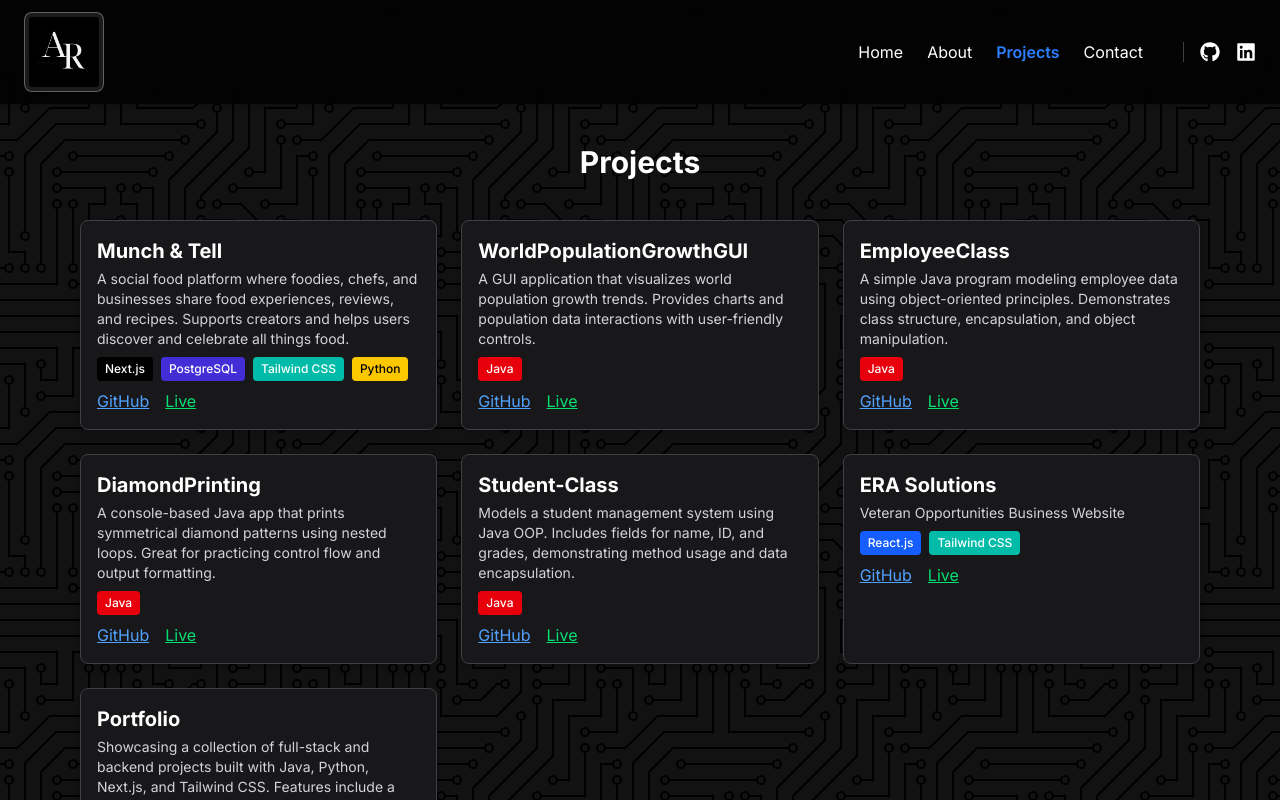
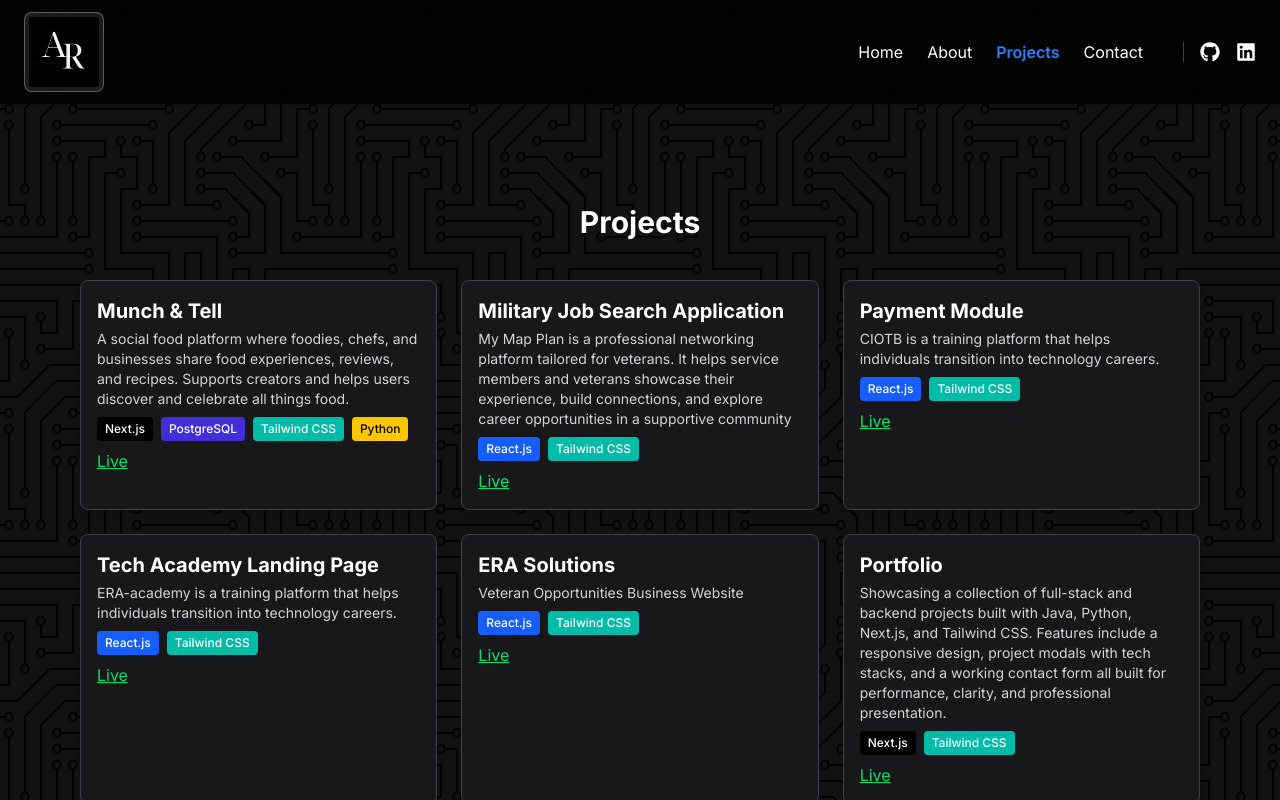
Before and after one commit to Rosado636/portfolio, a Next.js app: page /projects in a window 1280 px wide. Shown: the top 800 px of the page. Built offline with nearby package versions, Linux system fonts and the light colour scheme.

Commit message:
Refactor project modal and data: removed GitHub link, updated ProjectCard, types, and project data

```diff
--- a/src/components/Modal/ProjectModal.tsx
+++ b/src/components/Modal/ProjectModal.tsx
@@ -44,16 +44,15 @@ export default function ProjectModal({ project, onClose }: ProjectModalProps) {
 
         {/* GitHub and Live links */}
         <div className="flex flex-wrap gap-4 mt-4">
-          {project.github && (
+          {/* {project.github && (
             <a
               href={project.github}
               target="_blank"
               rel="noopener noreferrer"
               className="text-blue-500 underline hover:text-blue-400"
             >
-              GitHub
             </a>
-          )}
+          )} */}
           {project.live && project.live !== "Coming soon" && (
             <a
               href={project.live}
--- a/src/components/Project/ProjectCard.tsx
+++ b/src/components/Project/ProjectCard.tsx
@@ -43,14 +43,14 @@ export default function ProjectCard({
 
       {/* GitHub and Live links */}
       <div className="mt-2">
-        <a
+        {/* <a
           href={projects.github}
           target="_blank"
           rel="noopener noreferrer"
           className="text-blue-400 hover:text-blue-300 underline mr-4"
         >
           GitHub
-        </a>
+        </a> */}
         {projects.live && (
           <a
             href={projects.live}
--- a/src/static-data/projects.ts
+++ b/src/static-data/projects.ts
@@ -6,47 +6,36 @@ export const projects: Project[] = [
     tech: ["Next.js", "PostgreSQL", "Tailwind CSS", "Python"],
     description:
       "A social food platform where foodies, chefs, and businesses share food experiences, reviews, and recipes. Supports creators and helps users discover and celebrate all things food.",
-    github: "https://github.com/Rosado636/Munch",
+    image:"/",
     live: "Coming soon",
   },
   {
-    title: "WorldPopulationGrowthGUI",
-    tech: ["Java"],
-    description:
-      "A GUI application that visualizes world population growth trends. Provides charts and population data interactions with user-friendly controls.",
-    github: "https://github.com/Rosado636/WorldPopulationGrowthGUI",
-    live: "Coming soon",
+    title: "Military Job Search Application",
+    tech: ["React.js", "Tailwind CSS"],
+    description: "My Map Plan is a professional networking platform tailored for veterans. It helps service members and veterans showcase their experience, build connections, and explore career opportunities in a supportive community",
+    image: "/images/projects/mmp.png",
+    live: "https://mymapplan.com/",
   },
   {
-    title: "EmployeeClass",
-    tech: ["Java"],
-    description:
-      "A simple Java program modeling employee data using object-oriented principles. Demonstrates class structure, encapsulation, and object manipulation.",
-    github: "https://github.com/Rosado636/employeeClass",
-    live: "Coming soon",
+    title: "Payment Module",
+    tech: ["React.js", "Tailwind CSS"],
+    description: "CIOTB is a training platform that helps individuals transition into technology careers.",
+    image: "/images/projects/payment.png",
+    live: "https://coitb.org/credentials",
   },
   {
-    title: "DiamondPrinting",
-    tech: ["Java"],
-    description:
-      "A console-based Java app that prints symmetrical diamond patterns using nested loops. Great for practicing control flow and output formatting.",
-    github: "https://github.com/Rosado636/diamondPrinting",
-    live: "Coming soon",
-  },
-  {
-    title: "Student-Class",
-    tech: ["Java"],
-    description:
-      "Models a student management system using Java OOP. Includes fields for name, ID, and grades, demonstrating method usage and data encapsulation.",
-    github: "https://github.com/Rosado636/Student-Class",
-    live: "Coming soon",
+    title: "Tech Academy Landing Page",
+    tech: ["React.js", "Tailwind CSS"],
+    description: "ERA-academy is a training platform that helps individuals transition into technology careers.",
+    image: "/images/projects/academy.png",
+    live: "https://www.erasolutions.us/era-academy2",
   },
     {
     title: "ERA Solutions",
     tech: ["React.js", "Tailwind CSS"],
     description:
       "Veteran Opportunities Business Website",
-    github: "Coming soon",
+    image: "/images/projects/1.png",
     live: "https://www.erasolutions.us/",
   },
   {
@@ -54,7 +43,7 @@ export const projects: Project[] = [
     tech: ["Next.js", "Tailwind CSS"],
     description:
       "Showcasing a collection of full-stack and backend projects built with Java, Python, Next.js, and Tailwind CSS. Features include a responsive design, project modals with tech stacks, and a working contact form all built for performance, clarity, and professional presentation.",
-    github: "https://github.com/Rosado636/portfolio",
-    live: "https://portfolio-peach-nu-k1ke7v5j1o.vercel.app/",
+    image:"/",
+    live: "https://anthonyrosado.tech/",
   },
 ];
--- a/src/types/Projects.ts
+++ b/src/types/Projects.ts
@@ -2,7 +2,6 @@ export interface Project {
     title: string;
     tech: string[];
     description: string;
-    github: string;
     live?: string;
-    // image: string;
+    image: string;
 }
```
